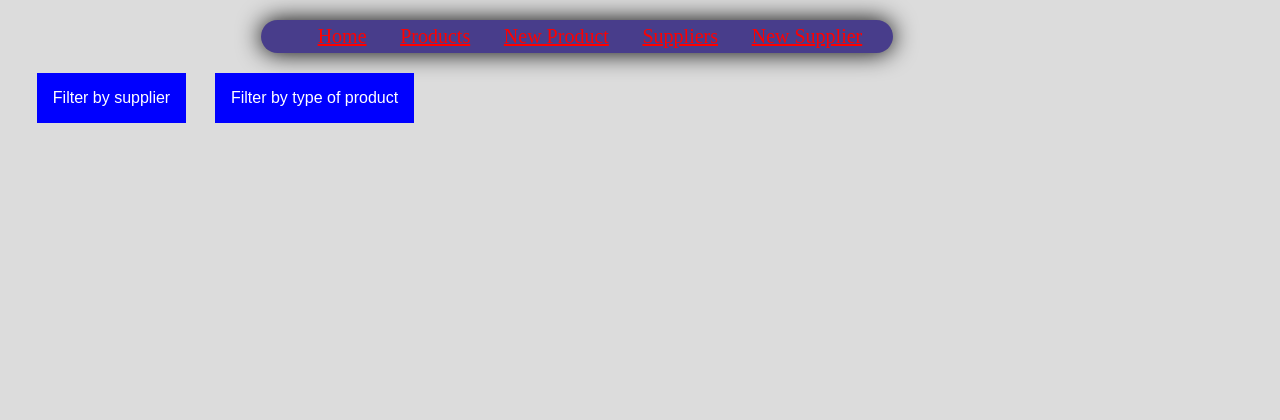
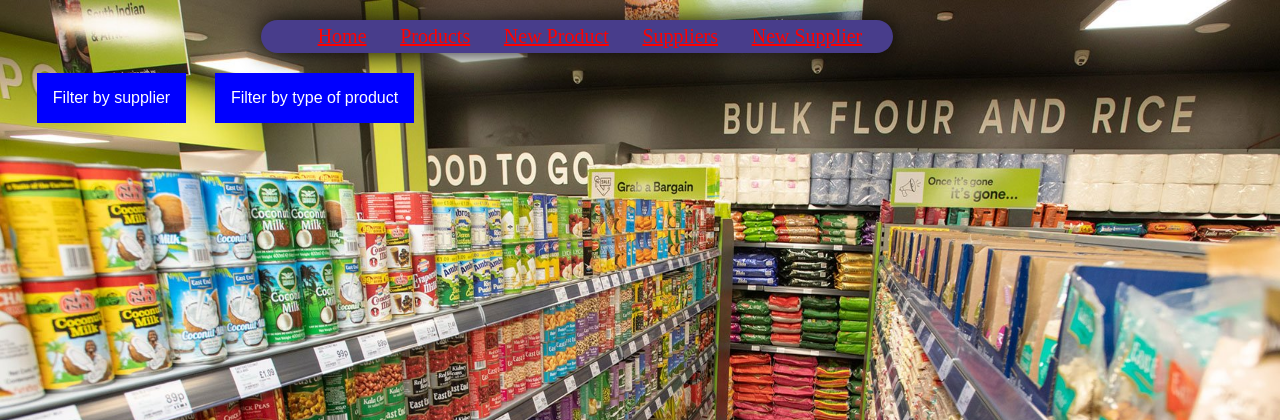
Before and after one commit to AS-Brown/Project_one, a Flask app: page /products in a window 1280 px wide; the page is wider, and only the part inside the window is pictured. Shown: the top 420 px of that part. Run offline with Flask 2, Linux system fonts and the light colour scheme; data that the repository does not hold is empty.

Commit message:
Added images folder and updated product background

```diff
--- a/static/style.css
+++ b/static/style.css
@@ -1,5 +1,11 @@
 body{
     background-color:gainsboro;
+}
+body.product-background{
+  background-image: url(/static/images/SHOP_BACKGROUND.jpg);
+  background-repeat: no-repeat;
+  background-attachment: fixed;
+  background-size: 100% 100%;
 }
 
 #nav_bar{
@@ -53,6 +59,7 @@
   margin-left:30%;
   margin-right:30%;
   margin-bottom: 2%;
+  filter: drop-shadow(0 0 0.75rem grey);
 }
 
 .return a{
--- a/templates/products/index.html
+++ b/templates/products/index.html
@@ -1,7 +1,7 @@
 {% extends "base.html" %}
 
 {% block content %}
-
+<body class="product-background">
 <div class="dropdown">
     <button class="dropbtn">Filter by supplier</button>
     <div class="dropdown-content">
@@ -38,3 +38,5 @@
 {% endfor %}
 </div>
 {% endblock %}
+
+</body>
```
Also changed, not shown: static/images/SHOP_BACKGROUND.jpg (added).
